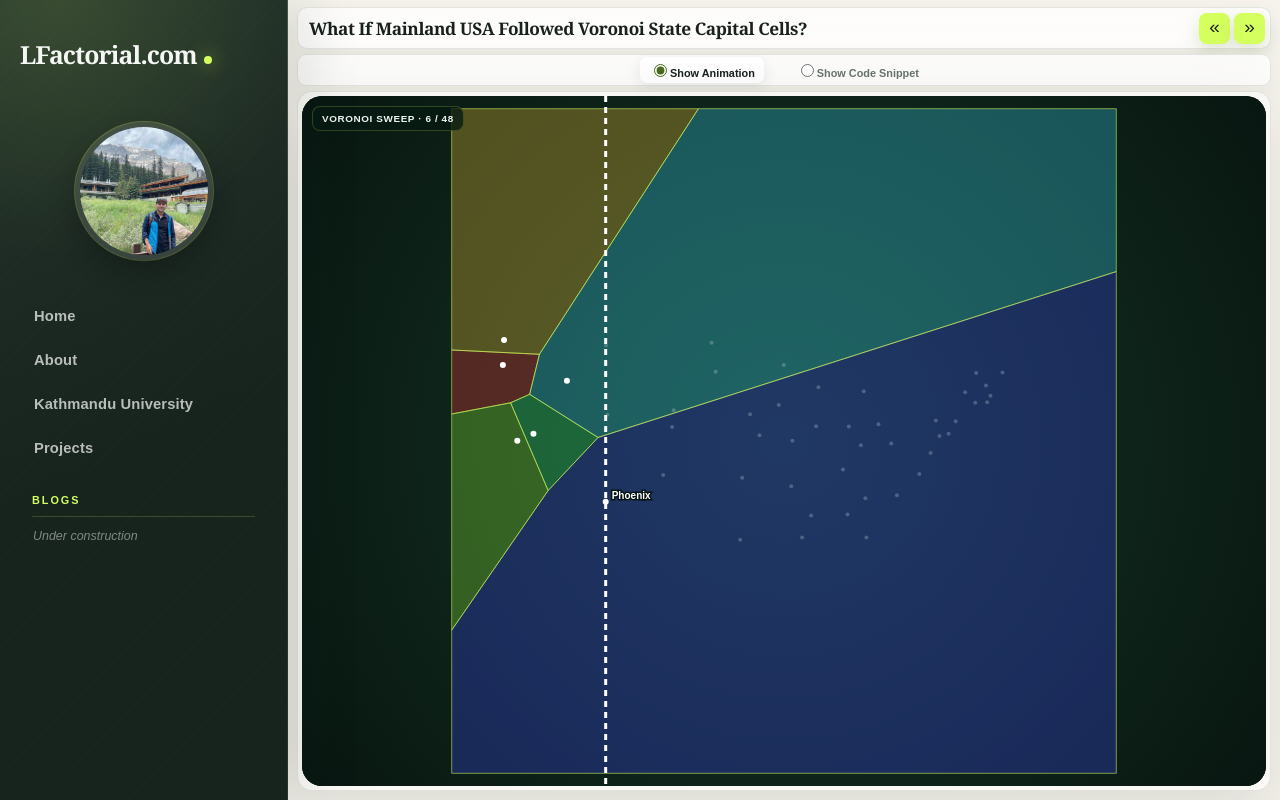
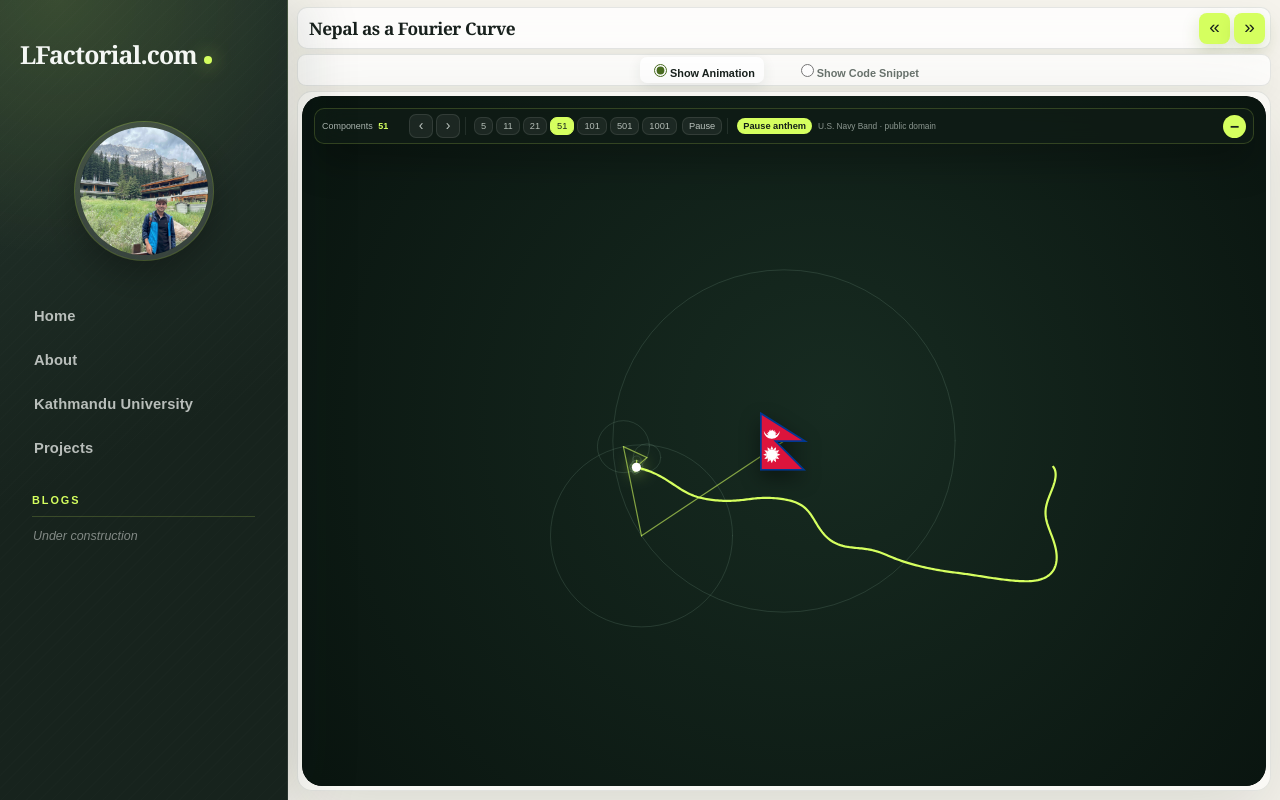
Before and after one commit to L-factorial/home-page, a React (Create React App) app in the folder front-end/: page / in a window 1280 px wide. Built offline with nearby package versions, Linux system fonts and the light colour scheme.

Commit message:
Speed up USA Voronoi sweep

```diff
--- a/front-end/src/components-new-design/Home.js
+++ b/front-end/src/components-new-design/Home.js
@@ -19,6 +19,12 @@
 import { useEffect, useState } from 'react';
 const simulatitons = [
     {
+        id: 13,
+        slug: 'nepal-fourier-curve',
+        title: "Nepal as a Fourier Curve",
+        canvas: <FourierNepal />,
+    },
+    {
         id: 16,
         slug: 'usa-capitals-voronoi',
         title: "What If Mainland USA Followed Voronoi State Capital Cells?",
@@ -29,12 +35,6 @@
         slug: 'nepali-kitty',
         title: "Nepali Kitty — Shuffle and Deal",
         canvas: <KittyDeal />,
-    },
-    {
-        id: 13,
-        slug: 'nepal-fourier-curve',
-        title: "Nepal as a Fourier Curve",
-        canvas: <FourierNepal />,
     },
     {
         id: 14,
--- a/front-end/src/components-new-design/simulations/usaVoronoi/UsaVoronoi.js
+++ b/front-end/src/components-new-design/simulations/usaVoronoi/UsaVoronoi.js
@@ -94,8 +94,8 @@
       redraw = () => drawCells(finalFrame, false, true);
       redraw();
       setStatus(`Voronoi sweep · ${finalFrame.step} / ${finalFrame.totalSteps}`);
-      if (sweep.hasNext()) timer = setTimeout(advance, 1000);
-      else timer = setTimeout(() => { animationFrame = requestAnimationFrame(animateFourier); }, 1000);
+      if (sweep.hasNext()) timer = setTimeout(advance, 250);
+      else timer = setTimeout(() => { animationFrame = requestAnimationFrame(animateFourier); }, 250);
     };
     const restart = () => {
       sweep = new VoronoiSweepIterator(sites, bounds);
```
